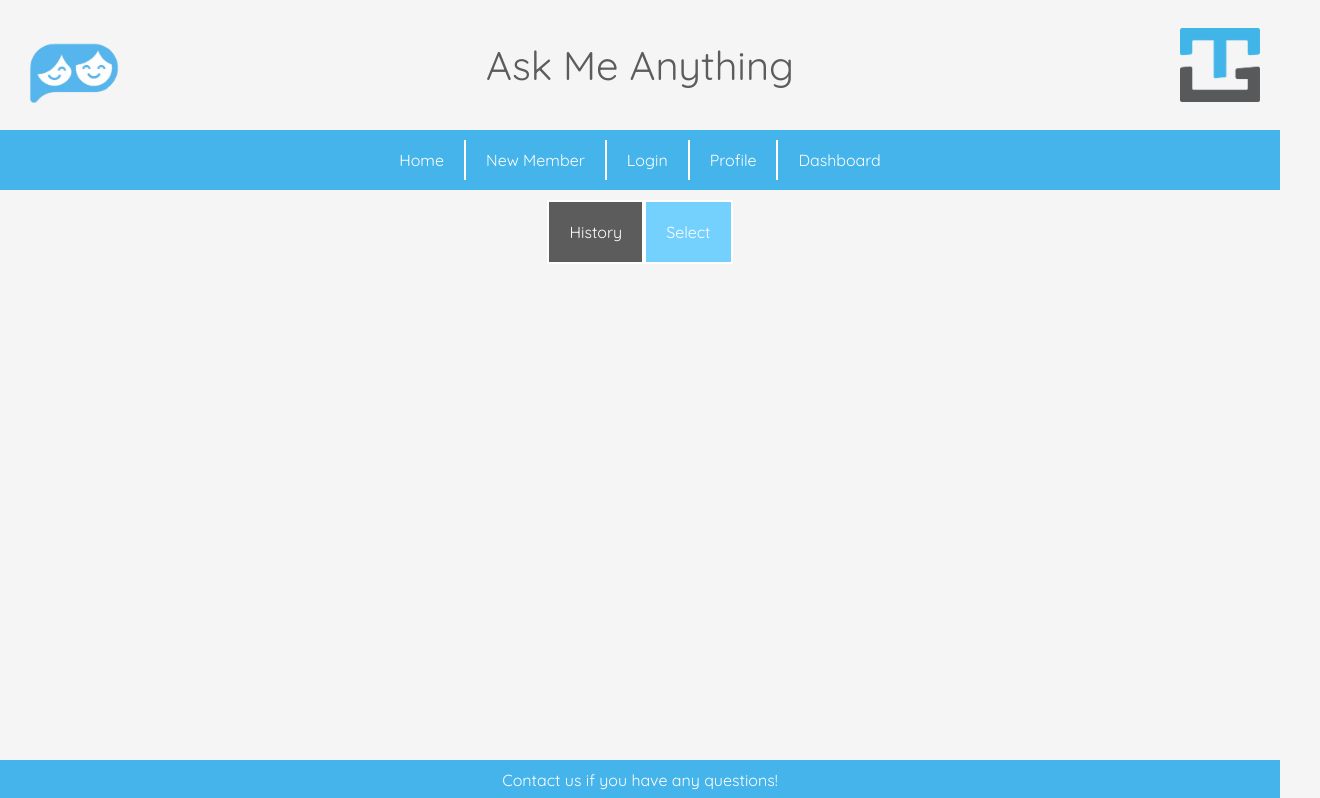
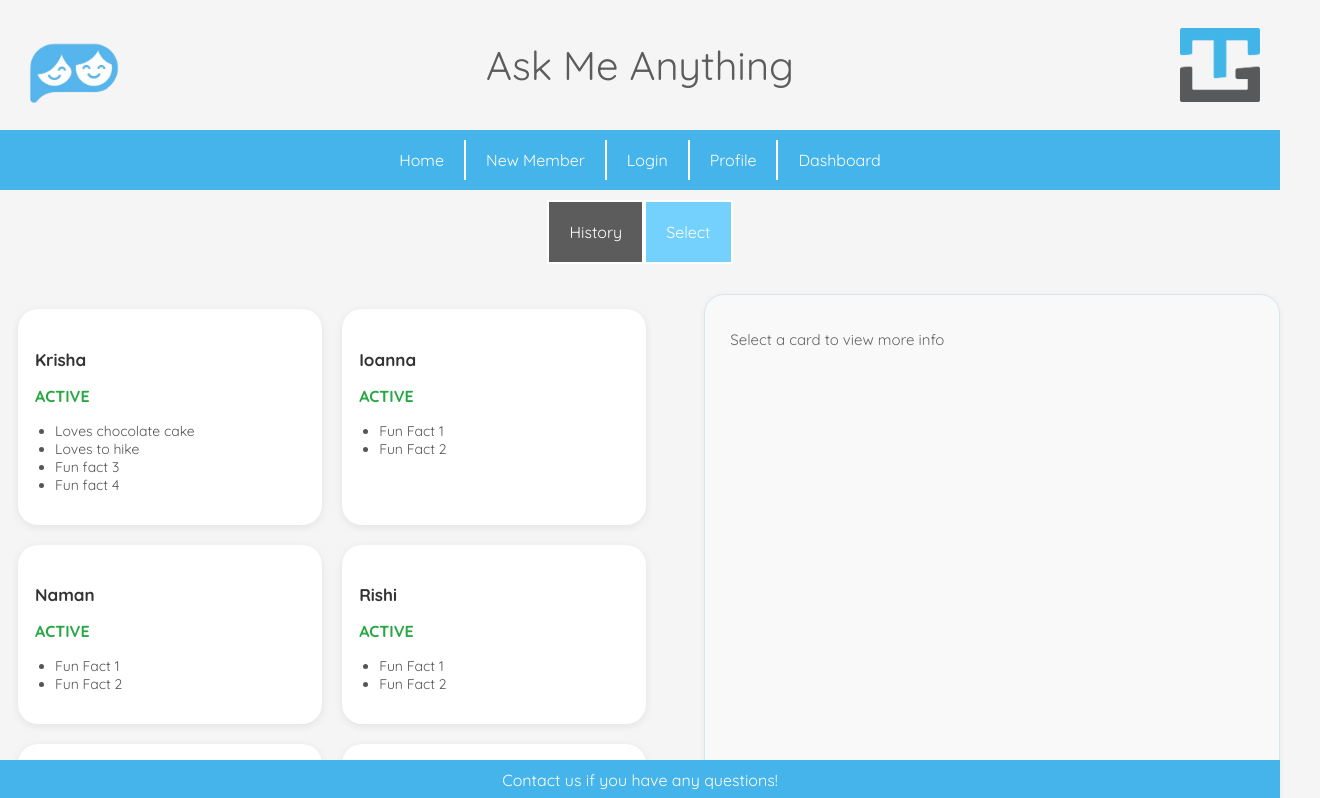
Before and after one commit to naman0r/ama-consulting-project, a React (Vite) app in the folder frontend/: page /select in a window 1280 px wide. Shown: the top 798 px of the page, 1320 px wide, since content can reach past the window. Built offline with nearby package versions, Linux system fonts and the light colour scheme.

Commit message:
added in krisha's select page and changed font

```diff
--- a/frontend/src/main.jsx
+++ b/frontend/src/main.jsx
@@ -16,8 +16,6 @@ const router = createBrowserRouter([
   { path: "/profile", element: <Profile /> },
   { path: "/new-member", element: <NewMember /> },
   { path: "/admin", element: <Admin /> },
-  { path: "/admin", element: <Admin /> },
-  { path: "/admin", element: <Admin />},
   { path: "/select", element: <SelectAMA />}
 
 ]);
--- a/frontend/src/pages/SelectAMA.jsx
+++ b/frontend/src/pages/SelectAMA.jsx
@@ -9,8 +9,63 @@ import { Link, useLocation } from "react-router-dom";
 
 function SelectAMA() {
 
+const [selectedAma, setSelectedAma] = useState(null);
+
+const amaList = [
+{
+id: 1,
+name: "Krisha",
+status: "ACTIVE",
+funFacts: ["Loves chocolate cake", "Loves to hike", "Fun fact 3", "Fun fact 4"],
+blurb: "Hi my name is Krisha and I’m a first year at Northeastern...",
+},
+{
+id: 2,
+name: "Ioanna",
+status: "ACTIVE",
+funFacts: ["Fun Fact 1", "Fun Fact 2"],
+blurb: "Ioanna's example blurb.",
+},
+{
+id: 3,
+name: "Naman",
+status: "ACTIVE",
+funFacts: ["Fun Fact 1", "Fun Fact 2"],
+blurb: "Naman's example blurb.",
+},
+{
+id: 4,
+name: "Rishi",
+status: "ACTIVE",
+funFacts: ["Fun Fact 1", "Fun Fact 2"],
+blurb: "Rishi's example blurb.",
+},
+{
+id: 5,
+name: "Madhav",
+status: "ACTIVE",
+funFacts: ["Fun Fact 1", "Fun Fact 2"],
+blurb: "Madhav's example blurb.",
+},
+{
+id: 6,
+name: "Evan",
+status: "ACTIVE",
+funFacts: ["Fun Fact 1", "Fun Fact 2"],
+blurb: "Evan's example blurb.",
+},
+{
+id: 7,
+name: "Grace",
+status: "ACTIVE",
+funFacts: ["Fun Fact 1", "Fun Fact 2"],
+blurb: "Grace's example blurb.",
+}
+];
 
 const location = useLocation();
+
+const path = location.pathname;
 
 const getActiveButton = () => {
     if (location.pathname === "/admin") {
@@ -38,10 +93,55 @@ function SelectAMA() {
         Select</button>
       </Link>
     </div>
+
+{path === "/select" && (
+<div className="select_view">
+<div className="card_grid">
+{amaList.map((ama) => (
+<div
+key={ama.id}
+className="ama_card"
+onClick={() => setSelectedAma(ama)}
+>
+<h4>{ama.name}</h4>
+<p className={ama.status === "ACTIVE" ? "active" : "inactive"}>
+{ama.status}
+</p>
+<ul>
+{ama.funFacts.map((fact, i) => (
+<li key={i}>{fact}</li>
+))}
+</ul>
+</div>
+))}
+</div>
+
+<div className="card_detail">
+{selectedAma ? (
+<>
+<h2>{selectedAma.name}</h2>
+<p>Status: {selectedAma.status}</p>
+<h4>Fun Facts</h4>
+<ul>
+{selectedAma.funFacts.map((fact, i) => (
+<li key={i}>{fact}</li>
+))}
+</ul>
+<h4>Blurb</h4>
+<p>{selectedAma.blurb}</p>
+<button className="select_member_btn">Select this Member</button>
+</>
+) : (
+<p>Select a card to view more info</p>
+)}
+</div>
+</div>
+)}
 </div>
 <Footer />
 </>
 );
+
 }
 
 export default SelectAMA;
--- a/frontend/src/styles/Admin.css
+++ b/frontend/src/styles/Admin.css
@@ -86,7 +86,7 @@
   display: flex;
   justify-content: center;
   color: #5c5c5c;
-  font-family: 'Quicksand';
+  font-family: 'Quicksand', sans-serif;
   font-size: 20px;
   text-align: left;
   border-bottom: 2px solid #45b4eb;
@@ -132,3 +132,127 @@
   .select_btn.active {
     background-color: #74d0fc;
   }
+
+
+
+    .ama_select {
+    display: flex;
+    justify-content: center;
+    align-items: center;
+    color: #5c5c5c;
+    font-family: 'Quicksand', sans-serif;
+    font-size: 26px;
+    margin-top: 20px;
+    text-align: center;
+    }
+
+    .select_view {
+    display: flex;
+    gap: 40px;
+    margin-top: 20px;
+    padding: 0 40px;
+    width: 100%;
+    font-family: 'Quicksand', sans-serif;
+    }
+
+    .card_grid {
+    display: grid;
+    grid-template-columns: repeat(auto-fill, minmax(200px, 1fr));
+    gap: 20px;
+    flex: 1.2;
+    padding: 15px 18px;
+    }
+
+    .ama_card {
+    background-color: white;
+    border-radius: 20px;
+    padding: 15px 15px;
+    box-shadow: 0 2px 8px rgba(0, 0, 0, 0.08);
+    cursor: pointer;
+    transition: all 0.2s ease-in-out;
+    border: 2px solid transparent;
+    }
+
+    .ama_card:hover {
+    border-color: #4ac0f1;
+    transform: translateY(-3px);
+    }
+
+    .ama_card h4 {
+    margin-bottom: 6px;
+    font-size: 17px;
+    color: #333;
+    }
+
+    .ama_card .active {
+    color: #28a745;
+    font-weight: bold;
+    }
+
+    .ama_card .inactive {
+    color: #aaa;
+    font-style: italic;
+    }
+
+    .ama_card ul {
+    margin-top: 10px;
+    padding-left: 20px;
+    list-style-type: disc;
+    color: #555;
+    font-size: 14px;
+    }
+
+    .card_detail {
+    flex: 1;
+    background: #f9f9f9;
+    border-radius: 20px;
+    padding: 25px;
+    border: 1.5px solid #d8e6ee;
+    min-height: 200px;
+    box-shadow: 0 1px 6px rgba(0, 0, 0, 0.05);
+    }
+
+    .card_detail h2 {
+    margin-bottom: 10px;
+    color: #444;
+    }
+
+    .card_detail ul {
+    margin-top: 10px;
+    padding-left: 20px;
+    color: #444;
+    }
+
+    .card_detail p {
+    color: #666;
+    font-size: 15px;
+    margin-top: 10px;
+    }
+
+    .select_member_btn {
+    margin-top: 20px;
+    padding: 12px 20px;
+    background-color: #4ac0f1;
+    color: white;
+    font-family: 'Quicksand', sans-serif;
+    border: none;
+    border-radius: 10px;
+    font-size: 16px;
+    cursor: pointer;
+    transition: background 0.3s ease;
+    }
+
+    .select_member_btn:hover {
+    background-color: #3aaee0;
+    }
+    .admin_page {
+    display: flex;
+    justify-content: center;
+    align-items: center;
+    flex-direction: column;
+    }
+
+    .hist_btn.active,
+    .select_btn.active {
+    background-color: #74d0fc;
+    }
```
Also changed, not shown: frontend/src/pages/AddAma.jsx (deleted, +0 -78 lines). Lines whose indentation alone changed are shown as unchanged.
